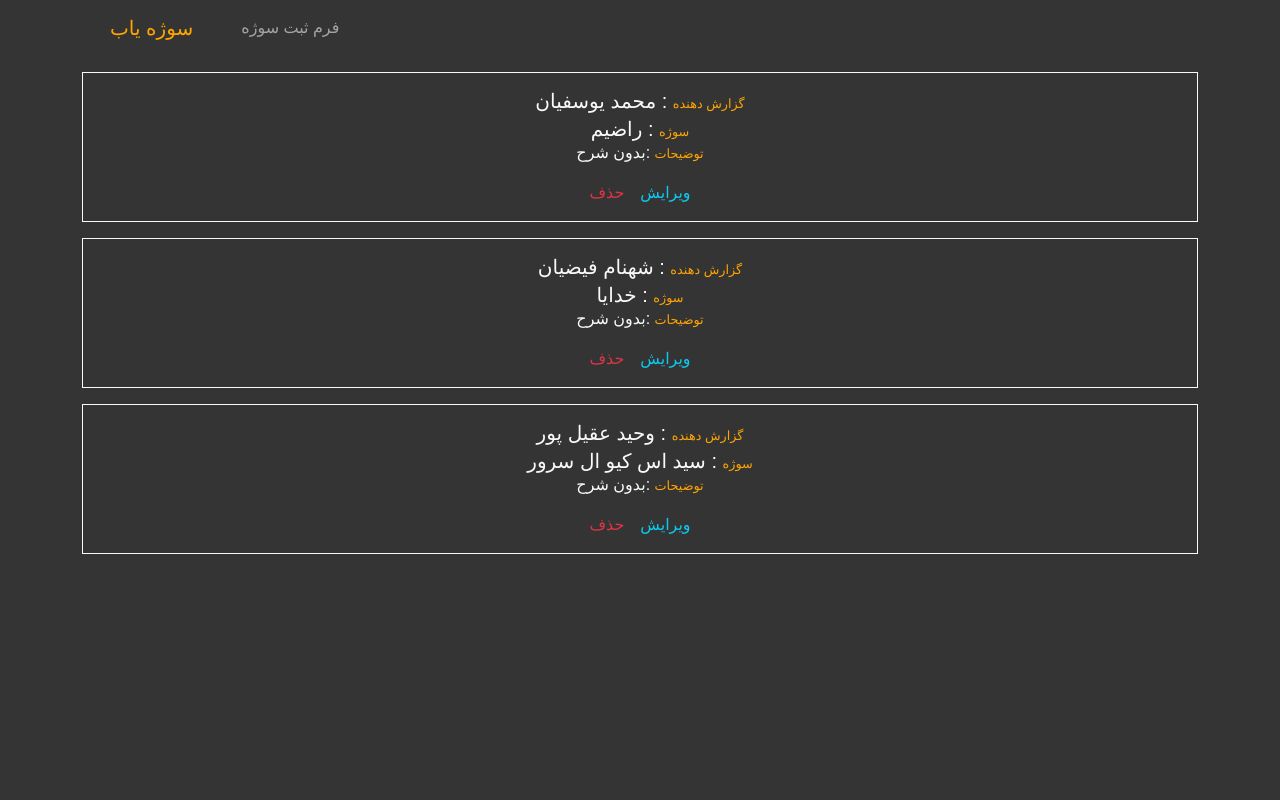
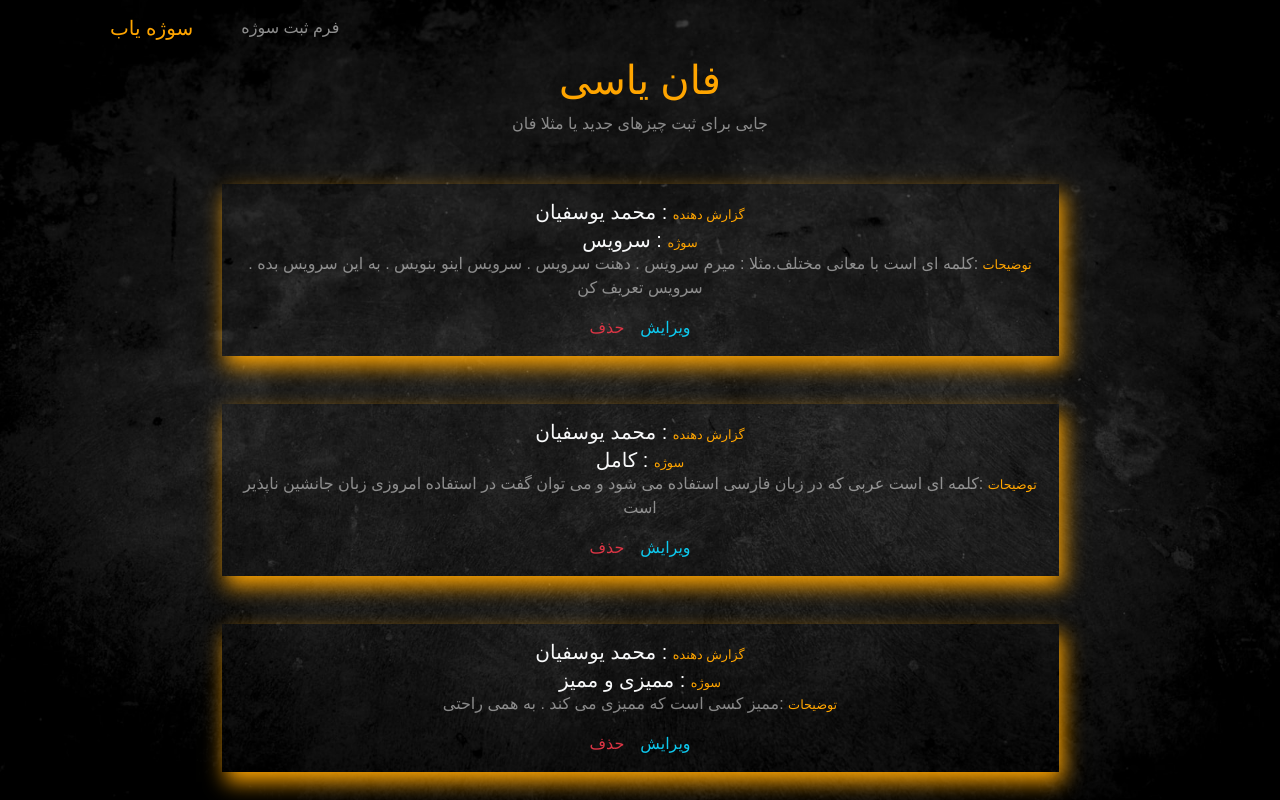
Before and after one commit to MohammadYSF/FunYaasie, a React (Create React App) app: page / in a window 1280 px wide. Built offline with nearby package versions, Linux system fonts and the light colour scheme; the HTML template or start-up script is replaced by a standard one; a web font is replaced by a local one.

Commit message:
what a great ui i hit . I am satisfied of myself

```diff
--- a/src/App.tsx
+++ b/src/App.tsx
@@ -15,20 +15,20 @@ function App() {
     {
       "id": 1,
       "reporter": "محمد یوسفیان",
-      "subject": "راضیم",
-      "description": "بدون شرح"
+      "subject": "سرویس",
+      "description": "کلمه ای است با معانی مختلف.مثلا :  میرم سرویس . دهنت سرویس . سرویس اینو بنویس . به این سرویس بده . سرویس تعریف کن "
     },
     {
       "id": 2,
-      "reporter": "شهنام فیضیان",
-      "subject": "خدایا",
-      "description": "بدون شرح"
+      "reporter": "محمد یوسفیان",
+      "subject": "کامل",
+      "description": "کلمه ای است عربی که در زبان فارسی استفاده می شود و می توان گفت در استفاده امروزی زبان جانشین ناپذیر است"
     },
     {
       "id": 3,
-      "reporter": "وحید عقیل پور",
-      "subject": "سید اس کیو ال سرور",
-      "description": "بدون شرح"
+      "reporter": "محمد یوسفیان",
+      "subject": "ممیزی و ممیز",
+      "description": "ممیز کسی است که ممیزی می کند . به همی راحتی"
     }
   ] as funInfo[]);
 
--- a/src/components/funnyCard/index.tsx
+++ b/src/components/funnyCard/index.tsx
@@ -15,11 +15,11 @@ export function FunnyCard(props: props) {
     const navigate = useNavigate();
     return (
         <>
-            <div className="card w-100 rounded-0 bg-transparent text-light border border-light mt-3 ">
+            <div className={`card w-75 mx-auto rounded-0 bg-transparent text-light border border-light mt-5 border-0 ${classes.customCard}`}>
                 <div className="card-body">
                     <h5 className="card-title"><span className={`${classes.label}`}>گزارش دهنده</span> : {props.reporter}</h5>
                     <h5 className="card-subtitle"><span className={`${classes.label}`}>سوژه</span> : {props.subject}</h5>
-                    <p className="card-text"><span className={`${classes.label}`}>توضیحات</span> :
+                    <p className="card-text text-white-50"><span className={`${classes.label}`}>توضیحات</span> :
                         {props.description}
                     </p>
                     <div>
--- a/src/components/funnyCard/styles.module.css
+++ b/src/components/funnyCard/styles.module.css
@@ -2,3 +2,6 @@
     color: orange;
     font-size: .8rem;
 }
+.customCard{
+    box-shadow: 4px 10px 20px orange;
+}
--- a/src/components/funnyForm/index.tsx
+++ b/src/components/funnyForm/index.tsx
@@ -133,11 +133,11 @@ export function FunnyForm({ onAdd, onEdit, fun, formMode }: formProps) {
                 value: 1000,
                 message: 'زیادی داری می نویسی دیگه'
               },
-              pattern:
-              {
-                value: /^[\u0600-\u06FF\s]+$/i,
-                message: 'زبان پارسی را پاس بداریم'
-              }
+              // pattern:
+              // {
+              //   value: /^[\u0600-\u06FF\s]+$/i,
+              //   message: 'زبان پارسی را پاس بداریم'
+              // }
             })} />
         <div id="emailHelp"
           className={`form-text text-sm rounded-0 ${classes.customErrorText}`}
--- a/src/components/home/index.tsx
+++ b/src/components/home/index.tsx
@@ -1,6 +1,7 @@
 import React from "react";
 import { FunnyCards } from "../funnyCards";
 import { funInfo } from "../../types/funInfoType";
+import classes from './styles.module.css';
 type props = {
     data: {
         id: number,
@@ -8,15 +9,18 @@ type props = {
         subject: string,
         description: string
     }[],
-    delete:(id:number) => boolean,
-    redirectToEditForm:(item:funInfo) => void
+    delete: (id: number) => boolean,
+    redirectToEditForm: (item: funInfo) => void
 };
 export class Home extends React.Component<props>{
     render() {
         return (
             <>
-
-                <FunnyCards data={this.props.data} delete={this.props.delete} redirectToEditForm={this.props.redirectToEditForm}/>
+                <div className="">
+                    <h1 className={`h1 ${classes.customH1}`}>فان یاسی</h1>
+                    <p className="text-white-50">جایی برای ثبت چیزهای جدید یا مثلا فان</p>
+                </div>
+                <FunnyCards data={this.props.data} delete={this.props.delete} redirectToEditForm={this.props.redirectToEditForm} />
             </>
         );
     }
--- /dev/null
+++ b/src/components/home/styles.module.css
@@ -0,0 +1,4 @@
+.customH1{
+    color: orange !important;
+    font-weight: bold;
+}
--- a/src/index.css
+++ b/src/index.css
@@ -43,7 +43,19 @@ body {
   font-family: Vazirmatn, sans-serif !important;
   -webkit-font-smoothing: antialiased;
   -moz-osx-font-smoothing: grayscale;
+  background-image: url('../public/bg.jpg');
+  background-position: center !important;
+  background-size: cover !important;
+
+}
+body::before{
+  content: normal;
   background-color: #343434 !important;
+  position: relative;
+  top: 0px;
+  left: 0px;
+  width: 100% !important;
+  height: 100% !important;
 }
 
 code {
```
Also changed, not shown: public/bg.jpg (added).
